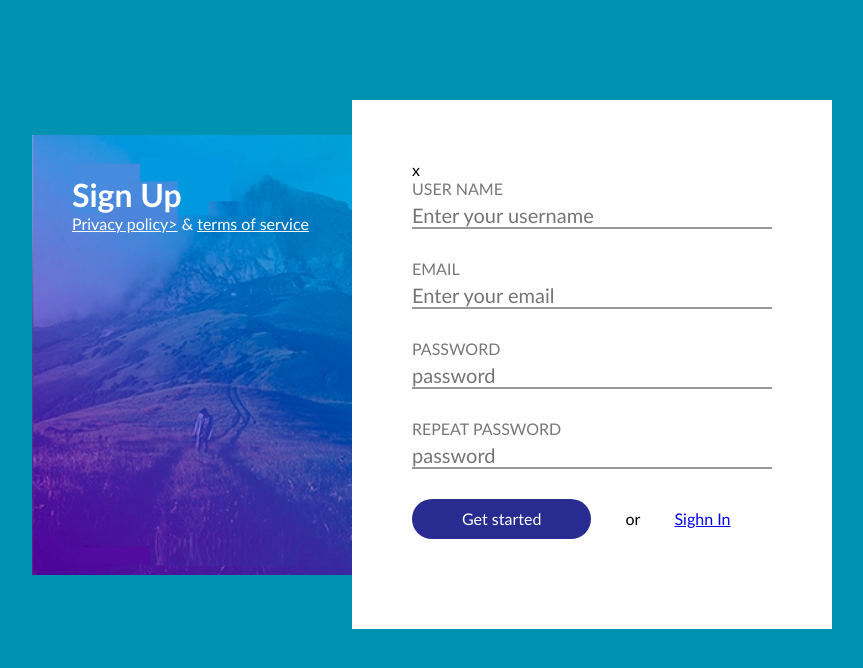
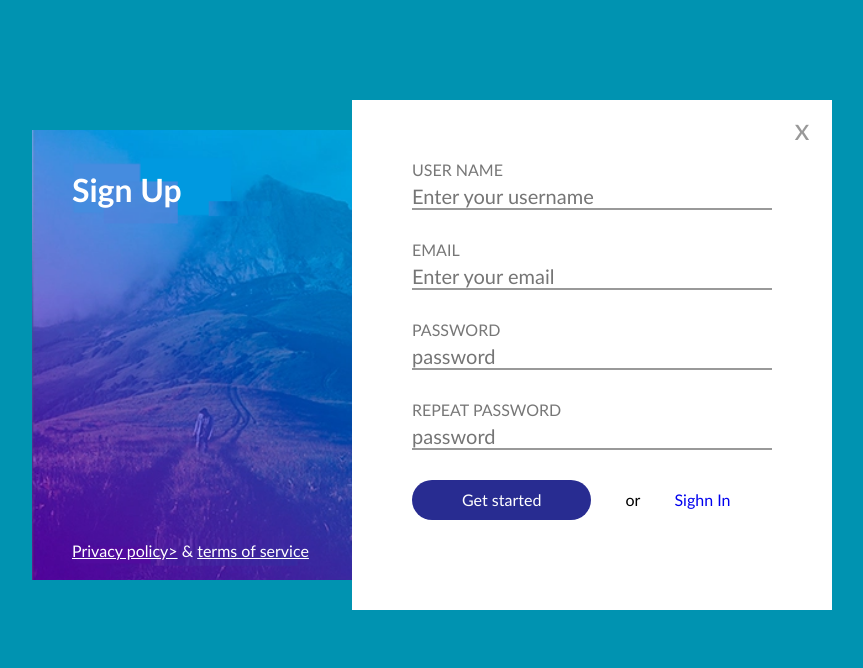
Before and after one commit to VilmaPa/4-Sighn-Up, a plain HTML site: page index.html in a window 1280 px wide. Shown: the whole page, without its empty margins (208-1071 px from the left). Drawn offline with Linux system fonts and the light colour scheme.

Commit message:
position absolute

```diff
--- a/main.css
+++ b/main.css
@@ -15,27 +15,31 @@ body * {
             width: 800px;
             margin-top: 100px;
             margin-left: calc( ( 100% - 800px) / 2);
-
+            position: relative;
         }
             .left-column {
                 display: inline-block;
                 float: left;
-                width: 40% ;
+                width: 40%;
                 padding: 40px;
                 color: white;
                 background-color: blueviolet;
-                height: 440px;
-                margin-top: 35px ;
                 background-image: url(./kalnai3.png);
-                background-size:cover;
                 background-repeat: no-repeat;
+                background-size: cover;
                 background-position: center;
-
+                position: absolute;
+                top: 30px;
+                bottom: 30px;
             }
                 .title {
 
                 }
                 .footer {
+                    position: absolute;
+                    left: 40px;
+                    right: 40px;
+                    bottom: 20px;
 
                 }
                     .link {
@@ -47,12 +51,24 @@ body * {
 
             .right-column {
                 display: inline-block;
-                float: left;
+                float: right;
                 width: 60%;
                 background-color:white;
                 padding: 60px;
+                position: relative;
             }
                 .close {
+                    display: inline-block;
+                    width: 60px;
+                    height: 60px;
+                    color: #999;
+                    text-align: center;
+                    font-size: 30px;
+                    line-height: 56px;
+                    cursor: pointer;
+                    position: absolute;
+                    top: 0;
+                    right: 0;
 
                 }
                 .form{
@@ -103,4 +119,5 @@ body * {
                             display: inline-block;
                             line-height: 20px;
                             padding-top: 10px;
+                            text-decoration: none;
                         }
```
